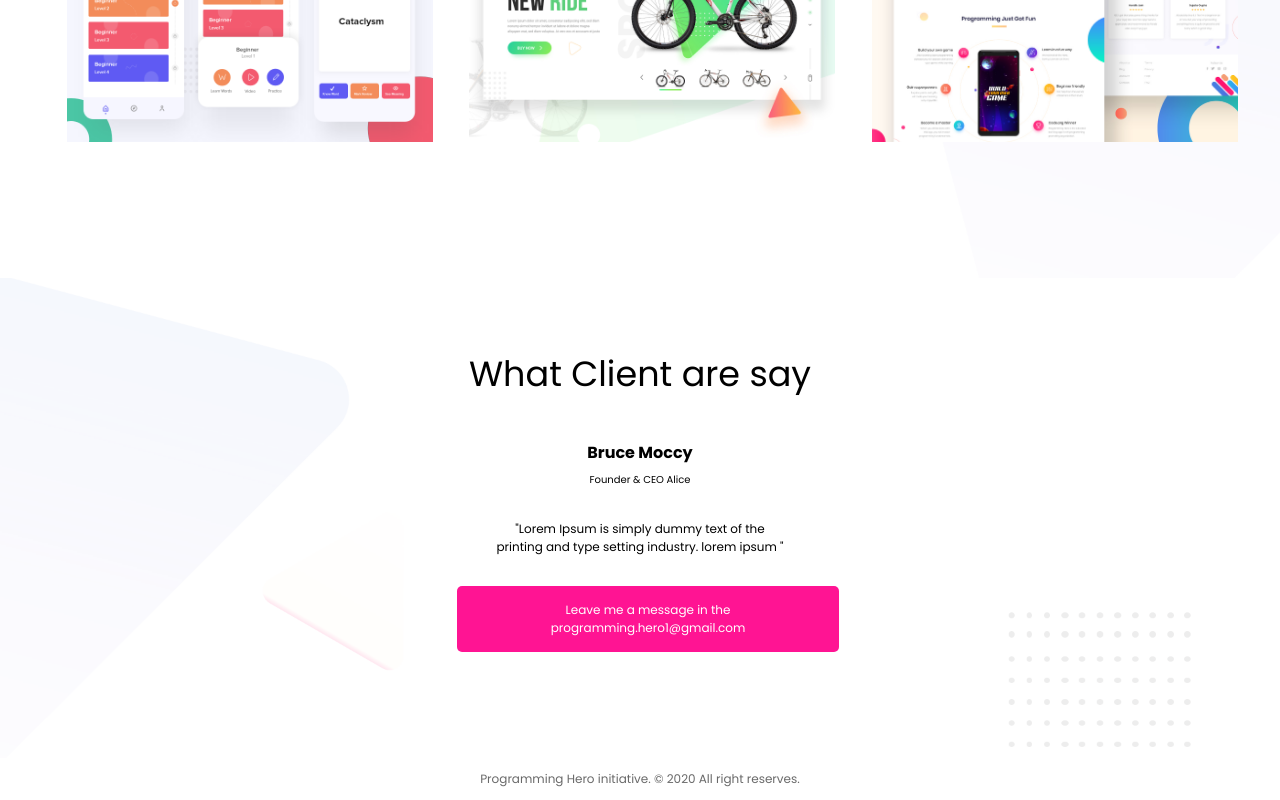
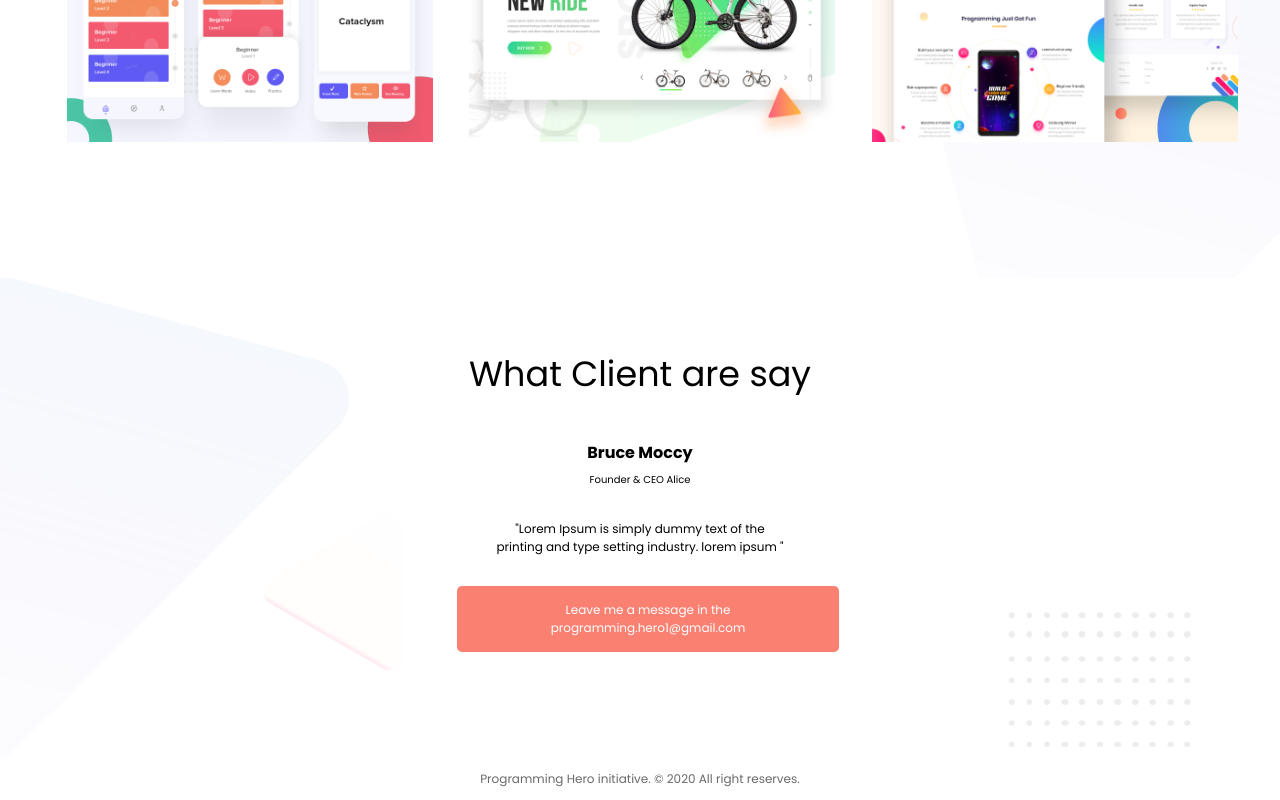
Before and after one commit to forid1026/personal-website, a plain HTML site: page index.html in a window 1280 px wide. In both pictures the pointer is over the element 648 px from the left and 2081 px from the top of the page. Shown: the part 1462-2262 px from the top of the page. Drawn offline with Linux system fonts and the light colour scheme.

Commit message:
Added footer hover

```diff
--- a/style.css
+++ b/style.css
@@ -141,6 +141,9 @@ p.contact{
     margin-left: 35%;
     color: #ffffff;
 }
+p.contact:hover{
+    background:salmon;
+}
 
 /* footer  */
 
```
